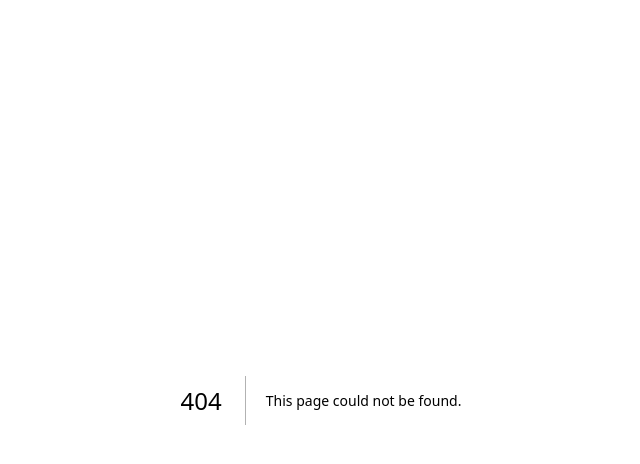
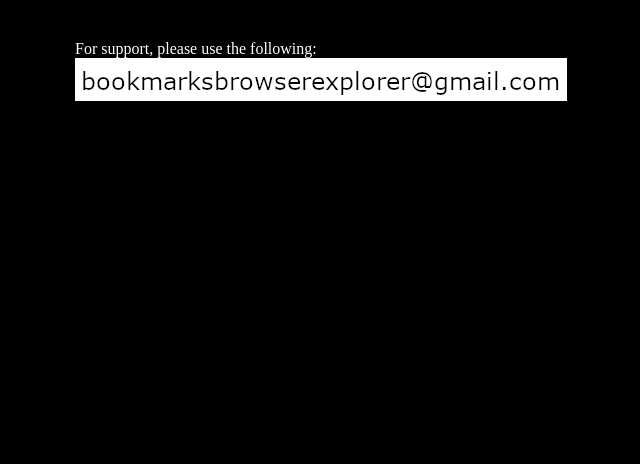
Before and after one commit to marklaramee/marklaramee-next, a Next.js app: page /zzone/privacypolicy in a window 1280 px wide. Before the commit this address had no page. Shown: the top 464 px of the page, without its empty margins (319-959 px from the left). Built offline with nearby package versions, Linux system fonts and the light colour scheme.

Commit message:
added zzone app support routes

```diff
--- a/pages/index.tsx
+++ b/pages/index.tsx
@@ -9,8 +9,8 @@ export default function Home() {
   return (
     <>
       <Head>
-        <title>Create Next App</title>
-        <meta name="description" content="Generated by create next app" />
+        <title>Mark Laramee: Home</title>
+        <meta name="description" content="Mark Laramee" />
         <meta name="viewport" content="width=device-width, initial-scale=1" />
         <link rel="icon" href="/favicon.ico" />
       </Head>
@@ -25,7 +25,7 @@ export default function Home() {
         />
       </div>
       <div className={styles.construction}></div>
-      <div style={{width: '100%', height: '400px', position: 'relative'}}>
+      <div style={{width: '100%', height: '600px', position: 'relative'}}>
         <Image
           alt='Broken TV'
           src='/images/broken-tv-4.png'
--- /dev/null
+++ b/pages/zzone/ZZone.module.css
@@ -0,0 +1,9 @@
+.main {
+    color: white;
+    display: flex;
+    flex-direction: row;
+    justify-content: center;
+    align-items: flex-start;
+    padding: 40px 0;
+    min-height: 100vh;
+}
--- /dev/null
+++ b/pages/zzone/privacypolicy/index.tsx
@@ -0,0 +1,31 @@
+import Head from 'next/head'
+import Image from 'next/image'
+import { Inter } from 'next/font/google'
+import styles from '../ZZone.module.css'
+
+const inter = Inter({ subsets: ['latin'] })
+
+export default function ZZone() {
+  return (
+    <>
+      <Head>
+        <title>Mark Laramee: Z-Zone Privacy Policy</title>
+        <meta name="description" content="Landing page for Z-Zone application" />
+        <meta name="viewport" content="width=device-width, initial-scale=1" />
+        <link rel="icon" href="/favicon.ico" />
+      </Head>
+      <main className={styles.main}>
+        <div>
+          For support, please use the following:
+          <br />
+          <Image
+          alt=''
+          src='/images/position.png'
+          width='492'
+          height='43'
+        />
+        </div>
+      </main>
+    </>
+  )
+}
```
Also changed, not shown: pages/zzone/index.tsx (added, +22 -0 lines), pages/zzone/support/index.js (added), public/images/position.png (added).
